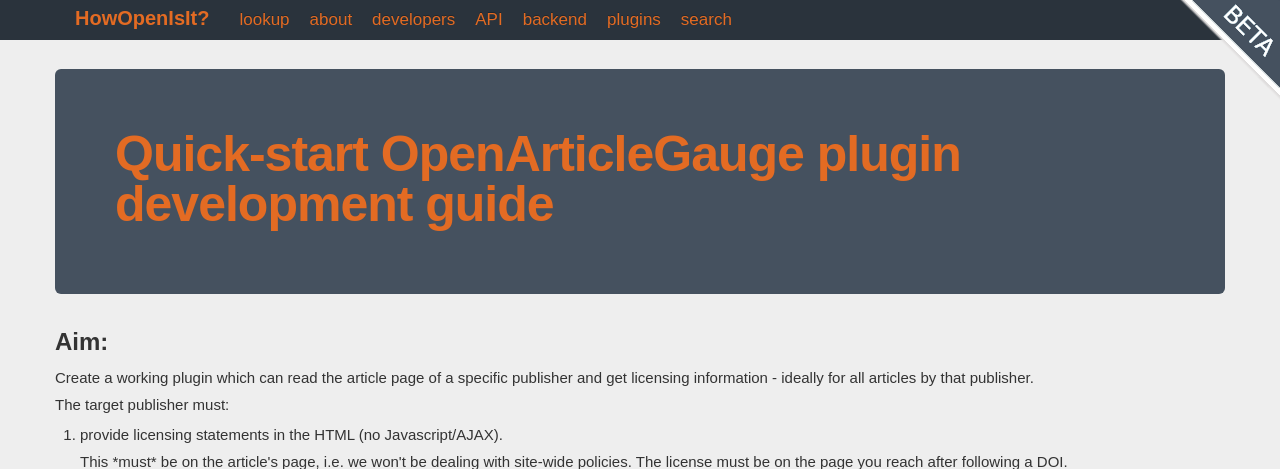
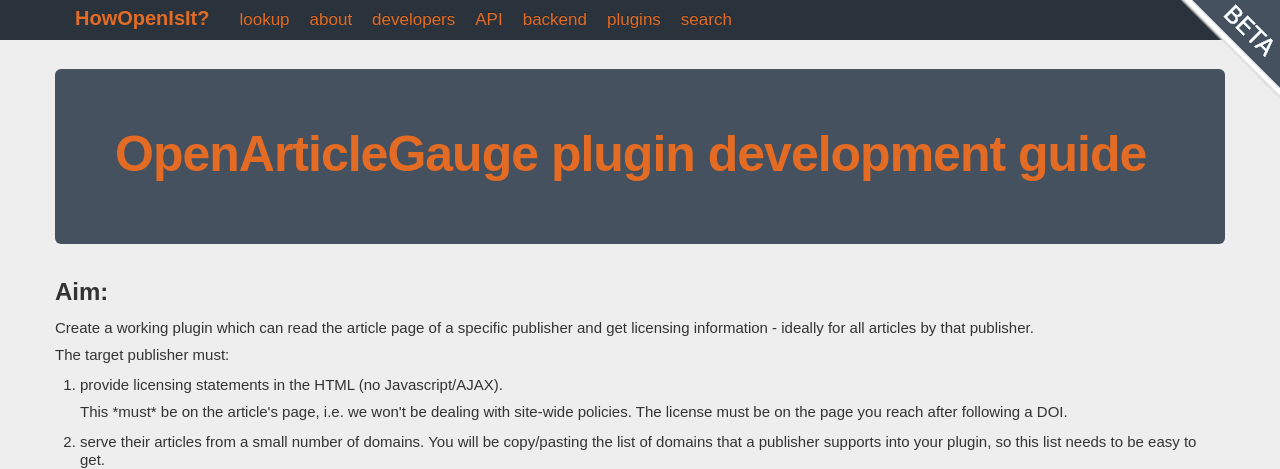
Before and after one commit to CottageLabs/OpenArticleGauge, a Flask app: page /developers/plugins in a window 1280 px wide. Shown: the top 469 px of the page. Run offline with Flask 2, Linux system fonts and the light colour scheme; parts of the project's set-up code (start-up, migrations or seed data) failed here and were passed over; some libraries are stand-ins or nearby versions.

Commit message:
change plugin howto title - it is not really "quickstart"

```diff
--- a/openarticlegauge/templates/developers/plugins.html
+++ b/openarticlegauge/templates/developers/plugins.html
@@ -8,7 +8,7 @@
 <div class="row-fluid">
     <div class="span12 oag-unit" id="plugdev-howto">
 
-<div class="hero-unit"><h1>Quick-start OpenArticleGauge plugin development guide</h1></div>
+<div class="hero-unit"><h1>OpenArticleGauge plugin development guide</h1></div>
 
 <h2 id="aim">Aim:</h2>
 <div>Create a working plugin which can read the article page of a specific publisher and get licensing information - ideally for all articles by that publisher.</div>
```
